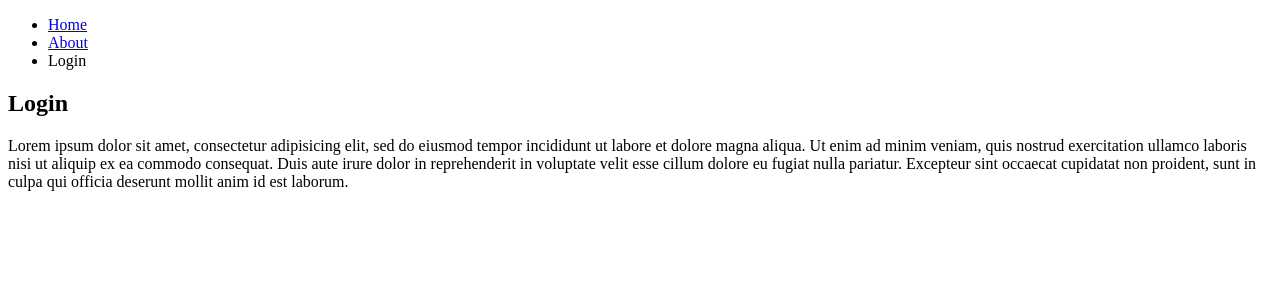
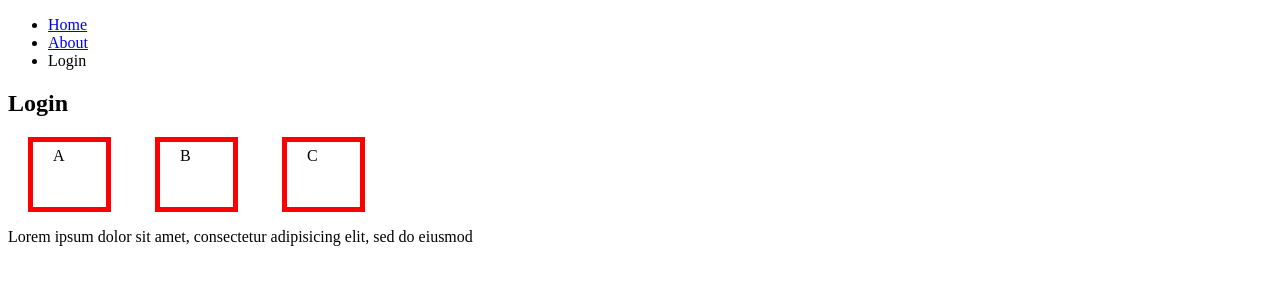
Before and after one commit to IamJamesRooke/ztm_web_developer, a plain HTML site: page 03_css/login.html in a window 1280 px wide. Drawn offline with Linux system fonts and the light colour scheme.

```diff
--- a/03_css/login.html
+++ b/03_css/login.html
@@ -3,6 +3,7 @@
 <html>
 <head>
   <title>My first website!</title>
+  <link rel="stylesheet" type="text/css" href="style.css">
 </head>
 <body>
   <header>
@@ -16,12 +17,10 @@
   </header>
   <section>
     <h2>Login</h2>
-    <p>Lorem ipsum dolor sit amet, consectetur adipisicing elit, sed do eiusmod
-    tempor incididunt ut labore et dolore magna aliqua. Ut enim ad minim veniam,
-    quis nostrud exercitation ullamco laboris nisi ut aliquip ex ea commodo
-    consequat. Duis aute irure dolor in reprehenderit in voluptate velit esse
-    cillum dolore eu fugiat nulla pariatur. Excepteur sint occaecat cupidatat non
-    proident, sunt in culpa qui officia deserunt mollit anim id est laborum.</p>
+    <div class="boxmodel">A</div>
+    <div class="boxmodel">B</div>
+    <div class="boxmodel">C</div>
+    <p>Lorem ipsum dolor sit amet, consectetur adipisicing elit, sed do eiusmod</p>
   </section>
 </body>
 </html>
--- a/03_css/style.css
+++ b/03_css/style.css
@@ -1,13 +1,13 @@
-* {
+/* * {
     text-align: right;
-}
+} */
 
-body {
+/* body {
     background-image: url("background_image.jpg");
     background-size: cover;
-}
+} */
 
-h2 {
+/* h2 {
     color: white;
     text-align: center;
     border: 5px solid purple;
@@ -19,10 +19,9 @@ p{
     text-decoration: underline;
     text-transform: uppercase;
     line-height: 20px;
-    font-style: italic;
     font-weight: bold;
     font-size: 120%;
-    font-family: Cambria, Cochin, Georgia, Times, 'Times New Roman', serif;
+    font-family: 'Roboto', sans-serif;
 }
 
 li {
@@ -43,4 +42,13 @@ li {
 
 .inactive {
     border: 5px solid yellow;
+} */
+
+.boxmodel {
+    border: 5px solid red;
+    display: inline-block;
+    padding: 5px 20px;
+    margin: 0px 20px;
+    width: 33px;
+    height: 55px;
 }
```
Also changed, not shown: 03_css/index.html (+4 -0 lines).
